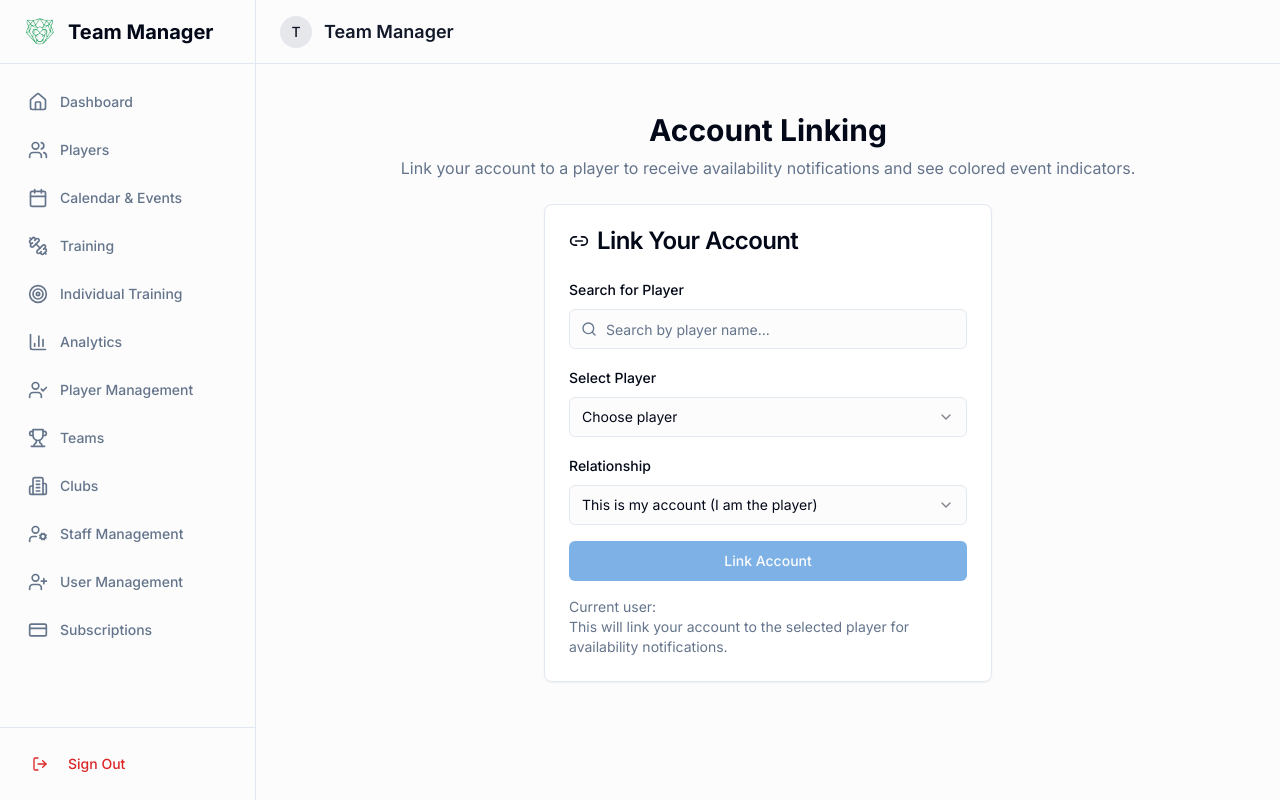
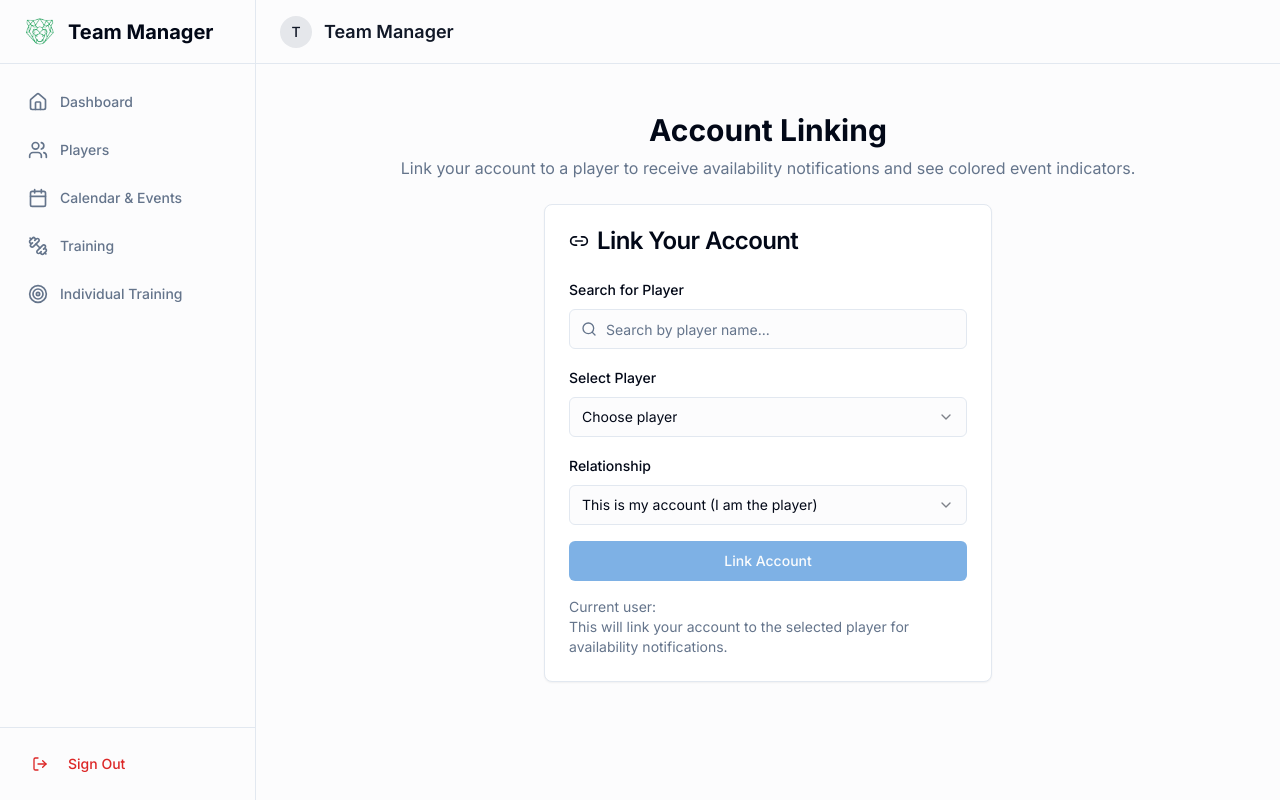
Before and after one commit to cjpmd/puma-ai-football-central, a React (Vite) app: page /account-linking in a window 1280 px wide. Built offline with nearby package versions, Linux system fonts and the light colour scheme.

Commit message:
Fix sidebar navigation links
Ensure "Training" and "Individual Training" links are visible in the sidebar navigation when on the Dashboard tab.

```diff
--- a/src/components/layout/DashboardLayout.tsx
+++ b/src/components/layout/DashboardLayout.tsx
@@ -5,6 +5,7 @@ import { Button } from '@/components/ui/button';
 import { ScrollArea } from '@/components/ui/scroll-area';
 import { Sheet, SheetContent, SheetTrigger } from '@/components/ui/sheet';
 import { useAuth } from '@/contexts/AuthContext';
+import { useAuthorization } from '@/contexts/AuthorizationContext';
 import { EntityHeader } from '@/components/shared/EntityHeader';
 import {
   Home,
@@ -30,23 +31,24 @@ interface DashboardLayoutProps {
 }
 
 const navigation = [
-  { name: 'Dashboard', href: '/dashboard', icon: Home },
-  { name: 'Players', href: '/players', icon: Users },
-  { name: 'Calendar & Events', href: '/calendar', icon: Calendar },
-  { name: 'Training', href: '/training', icon: Dumbbell },
-  { name: 'Individual Training', href: '/individual-training', icon: Target },
-  { name: 'Analytics', href: '/analytics', icon: BarChart3 },
-  { name: 'Player Management', href: '/player-management', icon: UserCheck },
-  { name: 'Teams', href: '/teams', icon: Trophy },
-  { name: 'Clubs', href: '/clubs', icon: Building2 },
-  { name: 'Staff Management', href: '/staff', icon: UserCog },
-  { name: 'User Management', href: '/users', icon: UserPlus },
-  { name: 'Subscriptions', href: '/subscriptions', icon: CreditCard },
+  { name: 'Dashboard', href: '/dashboard', icon: Home, permission: null },
+  { name: 'Players', href: '/players', icon: Users, permission: null }, // Basic access for all team members
+  { name: 'Calendar & Events', href: '/calendar', icon: Calendar, permission: null }, // Basic access for all team members
+  { name: 'Training', href: '/training', icon: Dumbbell, permission: null }, // Allow all team members to view training
+  { name: 'Individual Training', href: '/individual-training', icon: Target, permission: null }, // Allow all team members
+  { name: 'Analytics', href: '/analytics', icon: BarChart3, permission: { resource: 'analytics', action: 'view' } },
+  { name: 'Player Management', href: '/player-management', icon: UserCheck, permission: { resource: 'players', action: 'manage' } },
+  { name: 'Teams', href: '/teams', icon: Trophy, permission: { resource: 'teams', action: 'manage' } },
+  { name: 'Clubs', href: '/clubs', icon: Building2, permission: { resource: 'clubs', action: 'manage' } },
+  { name: 'Staff Management', href: '/staff', icon: UserCog, permission: { resource: 'staff', action: 'manage' } },
+  { name: 'User Management', href: '/users', icon: UserPlus, permission: { resource: 'users', action: 'manage' } },
+  { name: 'Subscriptions', href: '/subscriptions', icon: CreditCard, permission: { resource: 'teams', action: 'manage' } },
 ];
 
 export function DashboardLayout({ children }: DashboardLayoutProps) {
   const [sidebarOpen, setSidebarOpen] = useState(false);
   const { user, signOut, teams, clubs } = useAuth();
+  const { hasPermission } = useAuthorization();
   const location = useLocation();
   const navigate = useNavigate();
 
@@ -73,7 +75,13 @@ export function DashboardLayout({ children }: DashboardLayoutProps) {
       </div>
       <ScrollArea className="flex-1">
         <nav className="flex flex-col gap-1 p-4">
-          {navigation.map((item) => {
+          {navigation
+            .filter((item) => {
+              // Show item if no permission required or user has permission
+              if (!item.permission) return true;
+              return hasPermission(item.permission);
+            })
+            .map((item) => {
               const isActive = location.pathname === item.href;
               return (
                 <Link
```
Lines whose indentation alone changed are shown as unchanged.
